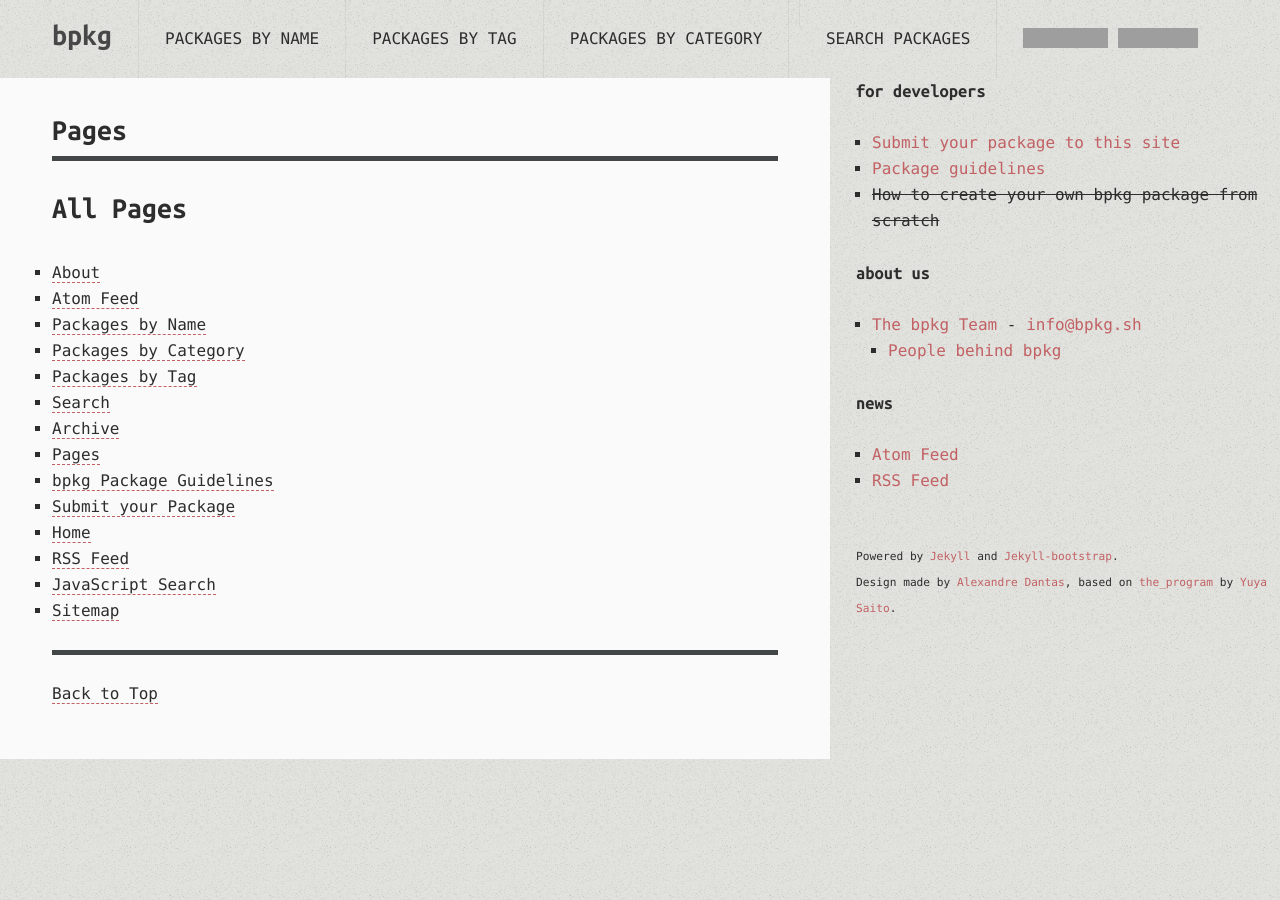
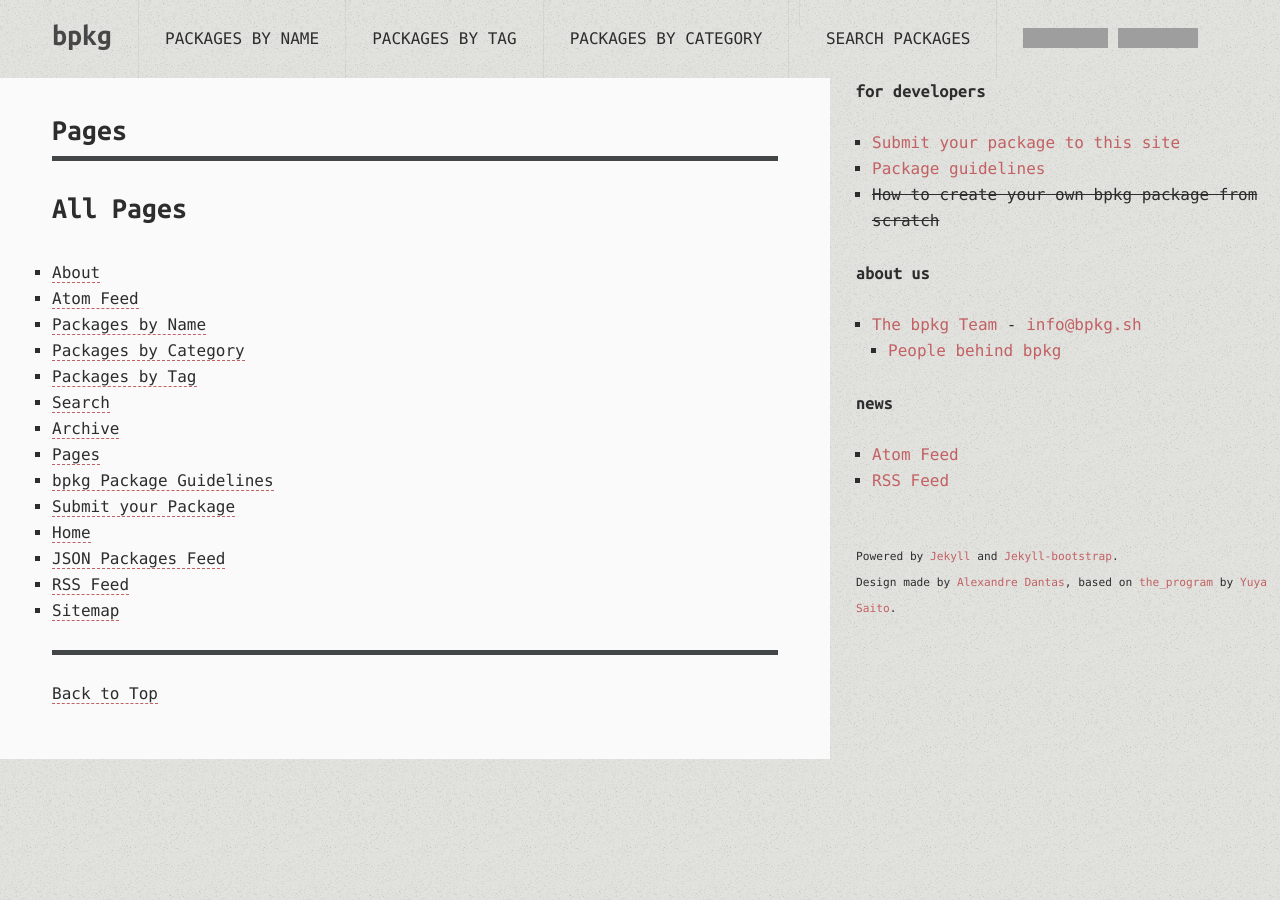
Before and after one commit to bpkg/bpkg.github.io, a Jekyll site: the page built from pages/index.html, in a window 1280 px wide. Built offline with Jekyll 4.4.1, drawn with Linux system fonts in a browser that asks for light colours; comment, search, counter and statistics services are not loaded; grey boxes are pictures that could not be loaded.

Commit message:
Updated JSON feed:
- Moved JSON feed file to `packages.json`
- Added `json_path` to Jekyll configuration for new JSON feed
- Added `search_path` to Jekyll configuration for search page
- Updated JavaScript search to point to new JSON feed
- Updated default template to utilize configured variables for navigation links

```diff
--- a/_config.yml
+++ b/_config.yml
@@ -104,11 +104,14 @@ JB :
   # These paths are to the main pages Jekyll-Bootstrap ships with.
   # Some JB helpers refer to these paths; change them here if needed.
   #
-  archive_path    : /archive/index.html
+  archive_path    : /archive
+  packages_path   : /packages/name
+  tags_path       : /packages/tag
   categories_path : /packages/category
-  tags_path       : /packages/tag/
+  search_path     : /search
   atom_path       : /feed/atom.xml
   rss_path        : /feed/rss.xml
+  json_path       : /feed/packages.json
 
   # Settings for comments helper
   # Set 'provider' to the comment provider you want to use.
--- a/_includes/themes/the-program/default.html
+++ b/_includes/themes/the-program/default.html
@@ -27,12 +27,12 @@
               <ul>
                 <li class="logo"><a href="/">{{ site.title }}</a></li>
 
-                <li class="archive"><a href="/packages/name">Packages by Name</a></li>
-                <li class="archive"><a href="/packages/tag">Packages by Tag</a></li>
-                <li class="archive"><a href="/packages/category">Packages by Category</a></li>
+                <li class="archive"><a href="{{ site.JB.packages_path }}">Packages by Name</a></li>
+                <li class="archive"><a href="{{ site.JB.tags_path }}">Packages by Tag</a></li>
+                <li class="archive"><a href="{{ site.JB.categories_path }}">Packages by Category</a></li>
 
                 <li class="archive">&nbsp;</li>
-                <li class="archive"><a href="/search">Search Packages</a></li>
+                <li class="archive"><a href="{{ site.JB.search_path }}">Search Packages</a></li>
 
                 <!-- github buttons -->
                 <li class="forkme">
--- a/assets/js/search.js
+++ b/assets/js/search.js
@@ -25,7 +25,7 @@ document.addEventListener('DOMContentLoaded', function (event) {
   let data = [];
   let search_term = '';
 
-  fetch('/feed/search.json')
+  fetch('/feed/packages.json')
     .then((response) => response.json())
     .then((data_server) => {
       generated = data_server.generated;
```
Also changed, not shown: feed/packages.liquid (renamed from feed/search.json, +4 -4 lines).
